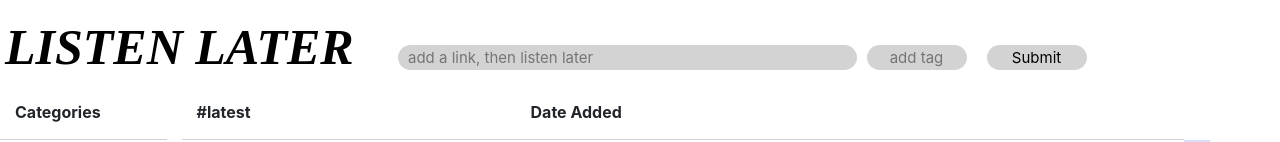
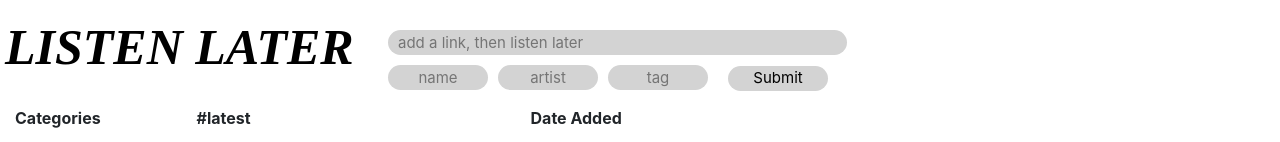
Before and after one commit to patlim/listen-later, a React (Create React App) app: page /#/ in a window 1280 px wide. Shown: the top 142 px of the page. Built offline with nearby package versions, Linux system fonts and the light colour scheme.

Commit message:
Add new entry functionality

```diff
--- a/src/Entry.jsx
+++ b/src/Entry.jsx
@@ -2,22 +2,9 @@ import React, { Component } from "react"
 import styled from "styled-components"
 import { connect } from "react-redux"
 
-import { addCategoryToEntry } from './actions/entry'
+import { addCategoryToEntry } from "./actions/entry"
 import Tag from "./Tag"
 
-class Entry extends Component {
-  state = {
-    newTag: "",
-  }
-
-  enterHandler = (e, entryId) => {
-    if (e.keyCode === 13) {
-      this.props.dispatch(addCategoryToEntry(e.currentTarget.value, Number(entryId)))
-      e.currentTarget.value = ''
-    }
-  }
-
-  render() {
 const Details = styled.td`
   width: 30%;
   border-bottom: 0.5px solid lightgray;
@@ -86,7 +73,6 @@ class Entry extends Component {
   vertical-align: middle;
   text-align: center;
   padding: 0 5px 0 5px;
-
 `
 const IconContainer = styled.div`
   display: table;
@@ -95,6 +81,21 @@ class Entry extends Component {
   background-color: #d7defb;
 `
 
+class Entry extends Component {
+  state = {
+    newTag: "",
+  }
+
+  enterHandler = (e, entryId) => {
+    if (e.keyCode === 13) {
+      this.props.dispatch(
+        addCategoryToEntry(e.currentTarget.value, Number(entryId))
+      )
+      e.currentTarget.value = ""
+    }
+  }
+
+  render() {
     return (
       <>
         <Details>
@@ -111,12 +112,12 @@ class Entry extends Component {
           </DateContainer>
           <TagContainer>
             {this.props.categories.map((tag) => (
-              <Tag tag={tag} />
+              <Tag key={tag.id} tag={tag} />
             ))}
             <InputTag
               type="text"
               placeholder="add tag"
-                onKeyUp={e => this.enterHandler(e, this.props.id)}
+              onKeyUp={(e) => this.enterHandler(e, this.props.id)}
             />
           </TagContainer>
         </DateTags>
--- a/src/EntryList.jsx
+++ b/src/EntryList.jsx
@@ -1,35 +1,35 @@
 import React, { Component } from "react"
-import { connect } from 'react-redux'
+import { connect } from "react-redux"
 import styled from "styled-components"
 
-import { getEntries } from './actions/entry'
+import { getEntries } from "./actions/entry"
 import Entry from "./Entry"
 
-class EntryList extends Component {
-  componentDidMount() {
-    this.props.dispatch(getEntries('#latest'))
-  }
-  render() {
 const EntryListContainer = styled.table`
   float: right;
   width: 80%;
   overflow-y: scroll;
 `
 const EntryListHeader = styled.th`
-      border-bottom: .5px solid lightgray;
+  border-bottom: 0.5px solid lightgray;
   padding: 15px;
-      text-align:"left";
+  text-align: "left";
 `
 const EntryRow = styled.tr`
   height: 100px;
 `
 
+class EntryList extends Component {
+  componentDidMount() {
+    this.props.dispatch(getEntries("#latest"))
+  }
+  render() {
     return (
       <EntryListContainer className="col">
         <thead>
           <tr>
-            <EntryListHeader >#latest</EntryListHeader>
-            <EntryListHeader >Date Added</EntryListHeader>
+            <EntryListHeader>#latest</EntryListHeader>
+            <EntryListHeader>Date Added</EntryListHeader>
           </tr>
         </thead>
         <tbody>
@@ -55,7 +55,7 @@ class EntryList extends Component {
 
 const mapStateToProps = (state) => {
   return {
-    entryList: state.entries
+    entryList: state.entries,
   }
 }
 
--- a/src/Header.jsx
+++ b/src/Header.jsx
@@ -4,34 +4,12 @@ import styled from "styled-components"
 
 import { addEntry } from "./actions/entry"
 
-class Header extends React.Component {
-  state = {
-    addLink: "",
-    addCategory: "",
-  }
-
-  handleInputChange = (evt) => {
-    const target = evt.target
-    const value = target.value
-    const name = target.name
-
-    this.setState({
-      [name]: value,
-    })
-  }
-
-  submitHandler = () => {
-    console.log("submitHandler")
-
-    this.props.dispatch(addEntry(this.state))
-  }
-  render() {
 const HeaderWrapper = styled.div`
   width: 30%;
   float: left;
   padding: 10px 0 0 20px;
 `
-    const Header = styled.header`
+const TitleHeader = styled.header`
   color: #000;
   font-family: Avenir;
   font-size: 50px;
@@ -55,10 +33,10 @@ class Header extends React.Component {
   background-color: lightgrey;
   border: 0;
   font-size: 15px;
-      margin: 10px 0 0 20px;
+  margin: 10px 0 0 10px;
   padding: 10px 10px;
 `
-    const InputTag = styled.input`
+const Input = styled.input`
   position: relative;
   justify-content: center;
   align-items: center;
@@ -84,25 +62,65 @@ class Header extends React.Component {
   margin: 10px 0 0 20px;
 `
 
+class Header extends React.Component {
+  state = {
+    link: "",
+    category: "",
+  }
+
+  handleInputChange = (evt) => {
+    const target = evt.target
+    const value = target.value
+    const name = target.name
+    this.setState({
+      [name]: value,
+    })
+  }
+
+  submitHandler = () => {
+    this.props.dispatch(addEntry(this.state))
+    this.setState({
+      link: '',
+      category: ''
+    })
+  }
+  render() {
     return (
       <>
         <HeaderWrapper>
-          <Header>LISTEN LATER</Header>
+          <TitleHeader>LISTEN LATER</TitleHeader>
         </HeaderWrapper>
-        <Form onSubmit={this.submitHandler}>
+        <Form>
+          <div>
             <InputLink
               type="text"
               name="link"
               placeholder="add a link, then listen later"
-            onChange={this.handleInputChange}
+              onKeyUp={this.handleInputChange}
             />
-          <InputTag
+          </div>
+          <div>
+            <Input
+              type="text"
+              name="name"
+              placeholder="name"
+              onKeyUp={this.handleInputChange}
+            />
+            <Input
+              type="text"
+              name="artist"
+              placeholder="artist"
+              onKeyUp={this.handleInputChange}
+            />
+            <Input
               type="text"
               name="category"
-            placeholder="add tag"
-            onChange={this.handleInputChange}
+              placeholder="tag"
+              onKeyUp={this.handleInputChange}
+              required
             />
-          <Submit>Submit</Submit>
+            <Submit onClick={this.submitHandler}>Submit</Submit>
+          </div>
         </Form>
       </>
     )
--- a/src/Nav.jsx
+++ b/src/Nav.jsx
@@ -1,9 +1,20 @@
 import React, { Component } from "react"
-import { connect } from 'react-redux'
+import { connect } from "react-redux"
 import styled from "styled-components"
 
 import { getCategories } from "./actions/category"
 import NavItem from "./NavItem"
+
+const NavContainer = styled.ul`
+  float: left;
+  max-width: 15%;
+  list-style: "none";
+`
+const NavHeader = styled.li`
+  font-weight: 700;
+  padding: 15px;
+  border-bottom: 0.5px solid lightgrey;
+`
 
 class Nav extends Component {
   componentDidMount() {
@@ -11,16 +22,6 @@ class Nav extends Component {
   }
 
   render() {
-    const NavContainer = styled.ul`
-      float: left;
-      max-width: 15%;
-      list-style: "none";
-    `
-    const NavHeader = styled.li`
-      font-weight: 700;
-      padding: 15px;
-      border-bottom: .5px solid lightgrey;
-    `
     return (
       <NavContainer className="col">
         <NavHeader>Categories</NavHeader>
@@ -34,7 +35,7 @@ class Nav extends Component {
 
 function mapStateToProps(state) {
   return {
-    taglist: state.categories
+    taglist: state.categories,
   }
 }
 
--- a/src/NavItem.jsx
+++ b/src/NavItem.jsx
@@ -4,18 +4,18 @@ import styled from 'styled-components'
 
 import { getEntries } from './actions/entry'
 
-const NavItem = (props) => {
-  const NavItem = styled.li`
+const NavListItem = styled.li`
   padding: 15px;
   `
 
+const NavItem = (props) => {
   const navHandler = () => {
     props.dispatch(getEntries(props.tag))
   }
 
   return (
     <>
-      <NavItem onClick = { navHandler }>{props.tag}</NavItem>
+      <NavListItem onClick = { navHandler }>{props.tag}</NavListItem>
     </>
    );
 }
--- a/src/Tag.jsx
+++ b/src/Tag.jsx
@@ -1,9 +1,7 @@
 import React, { Component } from "react"
 import styled from "styled-components"
 
-class Tag extends Component {
-  render() {
-    const Tag = styled.div`
+const TagWrapper = styled.div`
   position: relative;
   justify-content: center;
   align-items: center;
@@ -24,10 +22,12 @@ class Tag extends Component {
   text-overflow: ellipsis;
 `
 
+class Tag extends Component {
+  render() {
     return (
-      <Tag>
+      <TagWrapper>
         <TagText>{this.props.tag}</TagText>
-      </Tag>
+      </TagWrapper>
     )
   }
 }
--- a/src/actions/entry.js
+++ b/src/actions/entry.js
@@ -40,17 +40,17 @@ const getDate = () => {
   return dd + '/' + mm + '/' + yy;
 }
 
-export const addEntry = ({ category, link }) => {
+export const addEntry = ({ link, category, artist, name }) => {
   return {
     type: ADD_ENTRY,
     entry: {
-      name: "work in progress",
-      artist: "work in progress",
+      name: name,
+      artist: artist,
       img:
         "https://redi.eu/wp-content/uploads/2015/08/not-available-300x217.png",
       source: "work in progress",
       date: getDate(),
-      categories: [category],
+      categories: ['#'+ category],
       link: link
     }
   }
--- a/src/reducers/entry.js
+++ b/src/reducers/entry.js
@@ -64,8 +64,7 @@ const entryReducer = (state = initialState, action) => {
       console.log(action.category)
       return state.filter(entry => entry.categories.includes(action.category))
     case actions.ADD_ENTRY:
-      console.log(action.entry)
-      return [...state, {...action.entry, id: state.length}]
+      return [...state, {...action.entry, id: state.length + 1}]
     case actions.ADD_ENTRY_CATEGORY:
       return state.map(entry => {
         return entry.id === action.entryId
```
Lines whose indentation alone changed are shown as unchanged.
